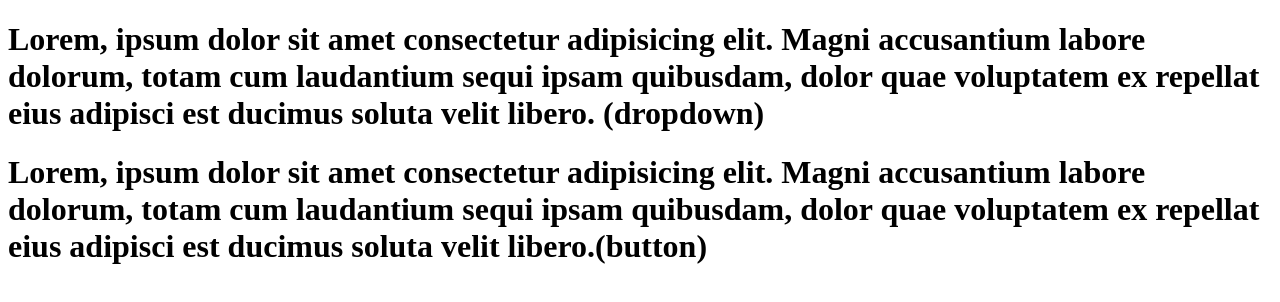
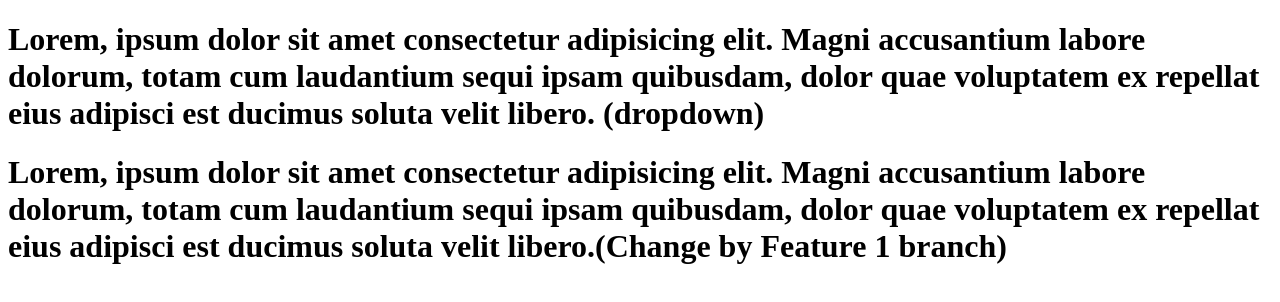
Before and after one commit to Nazil1712/practice_repo, a plain HTML site: page index.html in a window 1280 px wide. Drawn offline with Linux system fonts and the light colour scheme.

Commit message:
issue_2_f2

```diff
--- a/index.html
+++ b/index.html
@@ -7,6 +7,6 @@
 </head>
 <body>
     <h1>Lorem, ipsum dolor sit amet consectetur adipisicing elit. Magni accusantium labore dolorum, totam cum laudantium sequi ipsam quibusdam, dolor quae voluptatem ex repellat eius adipisci est ducimus soluta velit libero. (dropdown)</h1>
-    <h1>Lorem, ipsum dolor sit amet consectetur adipisicing elit. Magni accusantium labore dolorum, totam cum laudantium sequi ipsam quibusdam, dolor quae voluptatem ex repellat eius adipisci est ducimus soluta velit libero.(button)</h1>
+    <h1>Lorem, ipsum dolor sit amet consectetur adipisicing elit. Magni accusantium labore dolorum, totam cum laudantium sequi ipsam quibusdam, dolor quae voluptatem ex repellat eius adipisci est ducimus soluta velit libero.(Change by Feature 1 branch)</h1>
 </body>
 </html>
```
